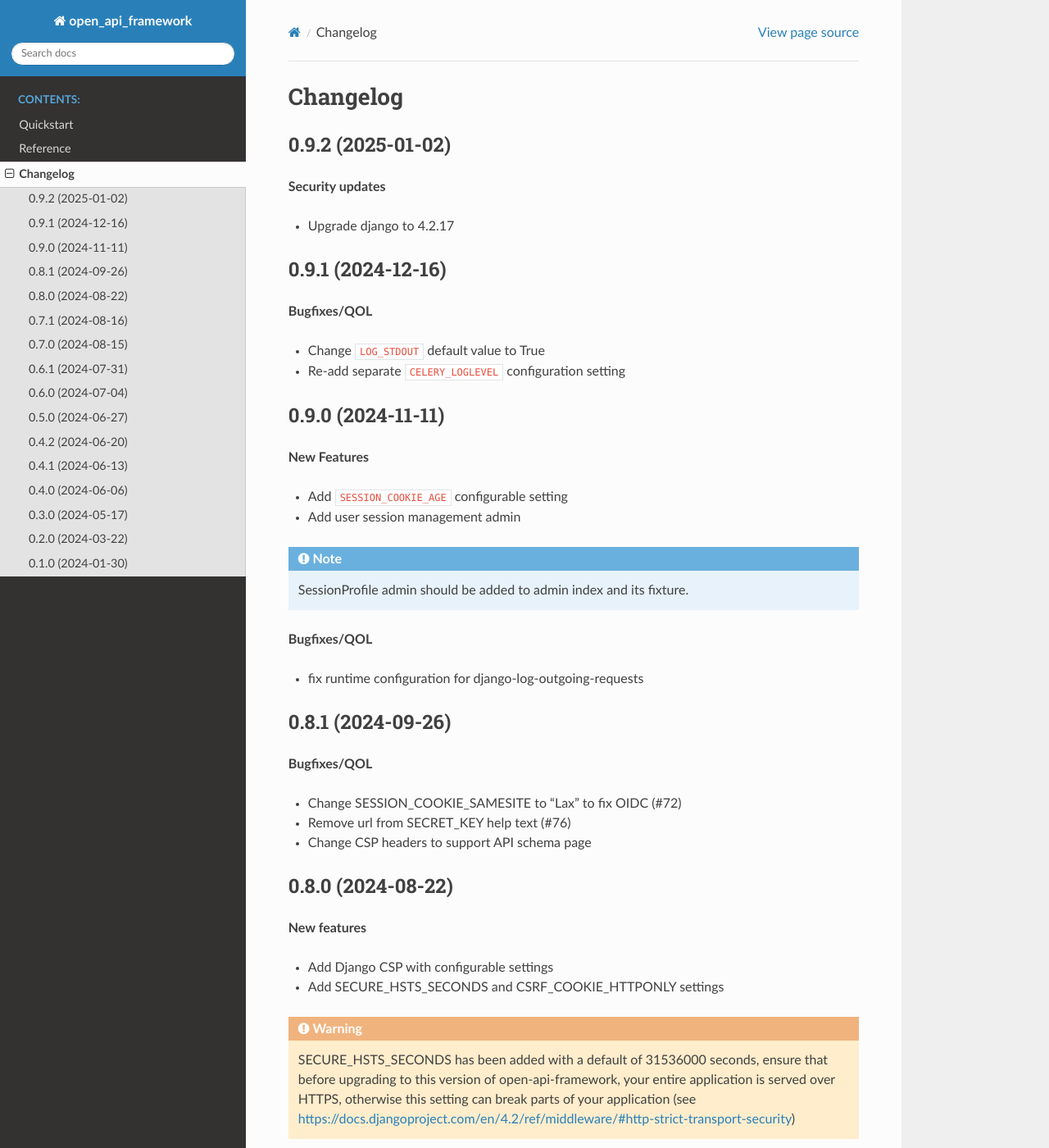
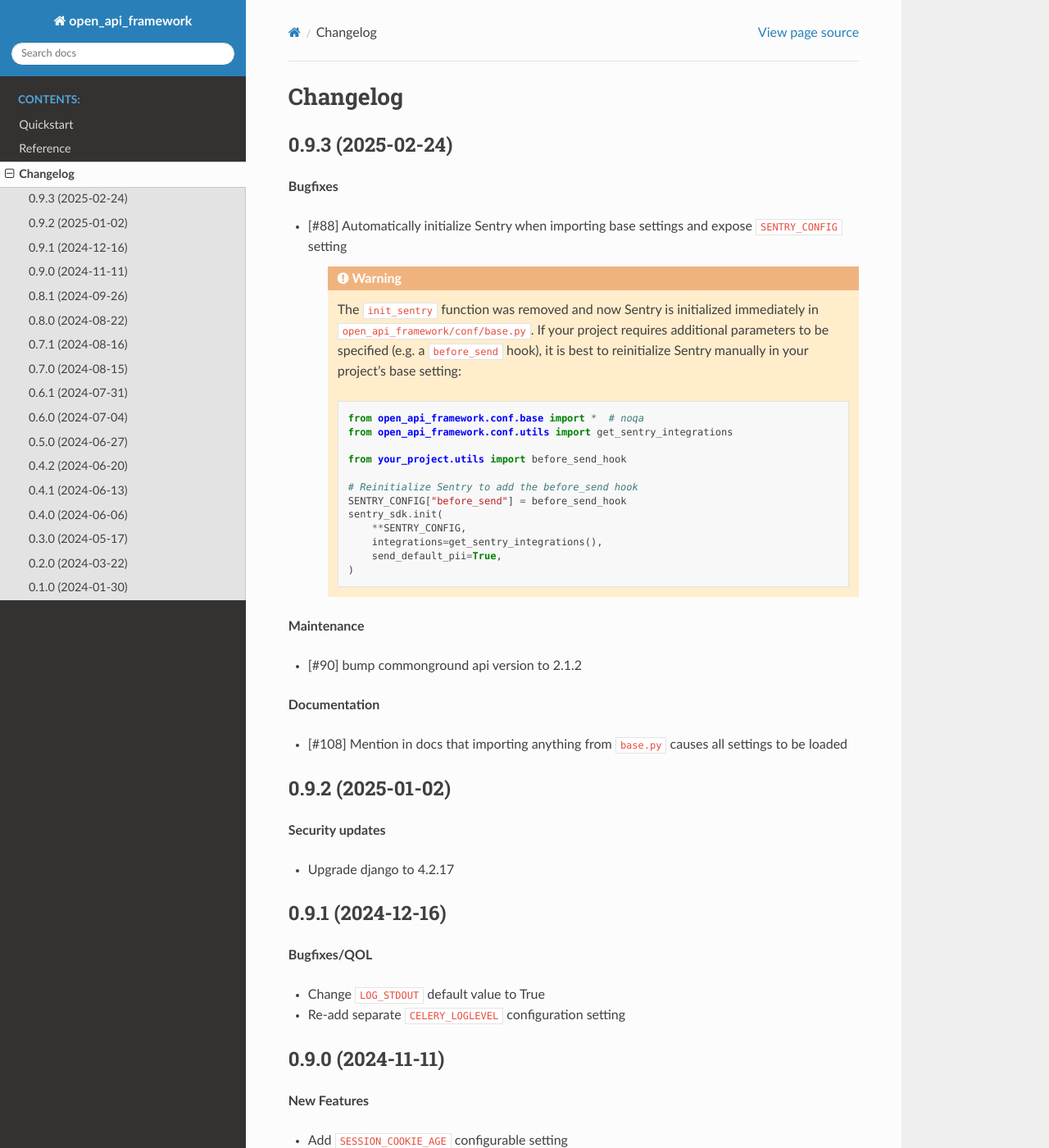
Before and after one commit to maykinmedia/open-api-framework, a Sphinx documentation site: the page built from docs/changelog.rst, in a window 1280 px wide and 1400 px high. Shown: the whole window at 82% size. Built offline with Sphinx 7.4.7 and the Read the Docs theme 3.1.0, drawn with Linux system fonts in a browser that asks for light colours.

Commit message:
:bookmark: Release version 0.9.3

```diff
--- a/CHANGELOG.rst
+++ b/CHANGELOG.rst
@@ -1,5 +1,43 @@
 Changelog
 =========
+
+0.9.3 (2025-02-24)
+------------------
+
+**Bugfixes**
+
+* [#88] Automatically initialize Sentry when importing base settings and expose ``SENTRY_CONFIG`` setting
+
+    .. warning::
+
+        The ``init_sentry`` function was removed and now Sentry is initialized immediately in
+        ``open_api_framework/conf/base.py``. If your project requires additional parameters
+        to be specified (e.g. a ``before_send`` hook), it is best to reinitialize Sentry manually in your project's base setting:
+
+        .. code-block:: python
+
+            from open_api_framework.conf.base import *  # noqa
+            from open_api_framework.conf.utils import get_sentry_integrations
+
+            from your_project.utils import before_send_hook
+
+            # Reinitialize Sentry to add the before_send hook
+            SENTRY_CONFIG["before_send"] = before_send_hook
+            sentry_sdk.init(
+                **SENTRY_CONFIG,
+                integrations=get_sentry_integrations(),
+                send_default_pii=True,
+            )
+
+
+**Maintenance**
+
+* [#90] bump commonground api version to 2.1.2
+
+**Documentation**
+
+* [#108] Mention in docs that importing anything from ``base.py`` causes all settings to be loaded
+
 
 0.9.2 (2025-01-02)
 ------------------
--- a/README.rst
+++ b/README.rst
@@ -1,7 +1,7 @@
 Open API Framework
 ==================
 
-:Version: 0.9.2
+:Version: 0.9.3
 :Source: https://github.com/maykinmedia/open-api-framework
 :Keywords: metapackage, dependencies
 
--- a/docs/conf.py
+++ b/docs/conf.py
@@ -26,7 +26,7 @@ copyright = "2024, Maykin Media"
 author = "Maykin Media"
 
 # The full version, including alpha/beta/rc tags
-release = "0.9.2"
+release = "0.9.3"
 
 
 # -- General configuration ---------------------------------------------------
--- a/pyproject.toml
+++ b/pyproject.toml
@@ -4,7 +4,7 @@ build-backend = "setuptools.build_meta"
 
 [project]
 name = "open_api_framework"
-version = "0.9.2"
+version = "0.9.3"
 description = "A metapackage for registration components, that bundles the dependencies shared between these components and provides generic settings"
 authors = [
     {name = "Maykin Media", email = "support@maykinmedia.nl"}
@@ -108,7 +108,7 @@ env = [
 ]
 
 [tool.bumpversion]
-current_version = "0.9.2"
+current_version = "0.9.3"
 files = [
     {filename = "pyproject.toml"},
     {filename = "README.rst"},
```
